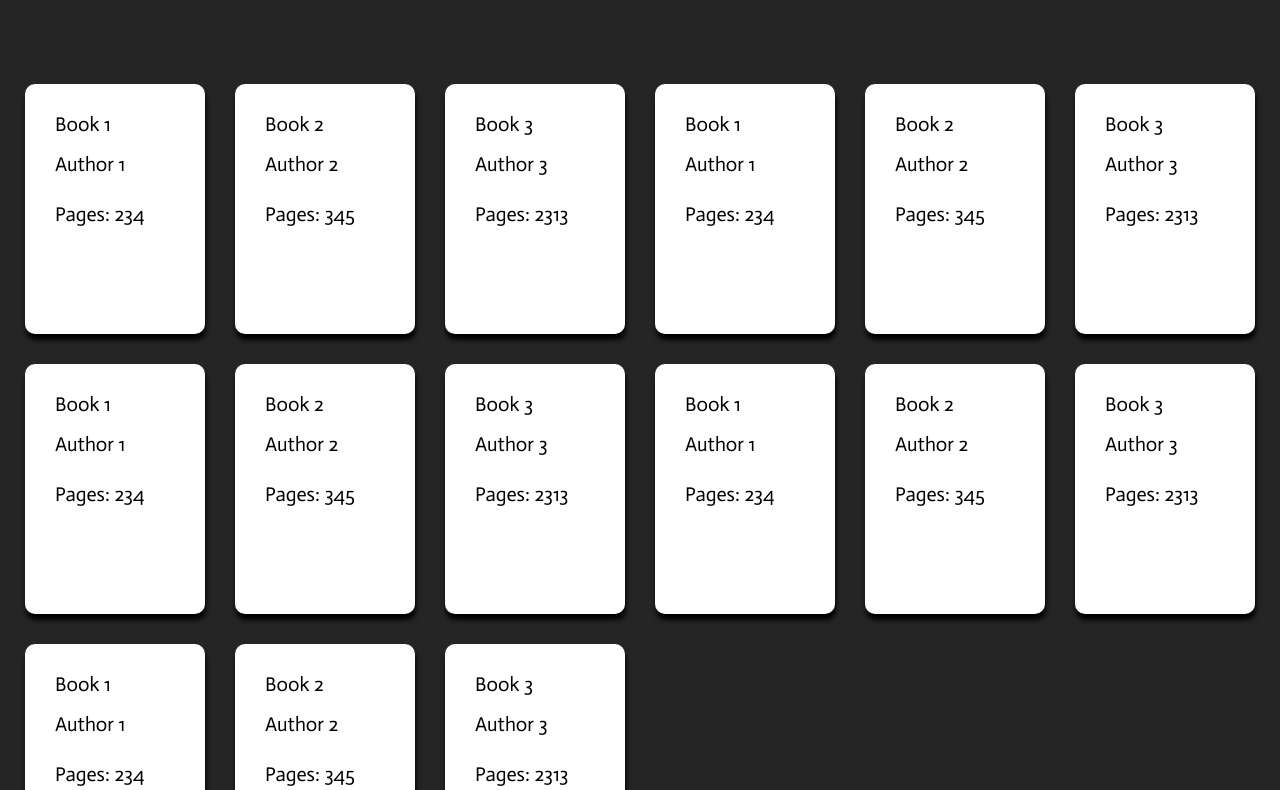
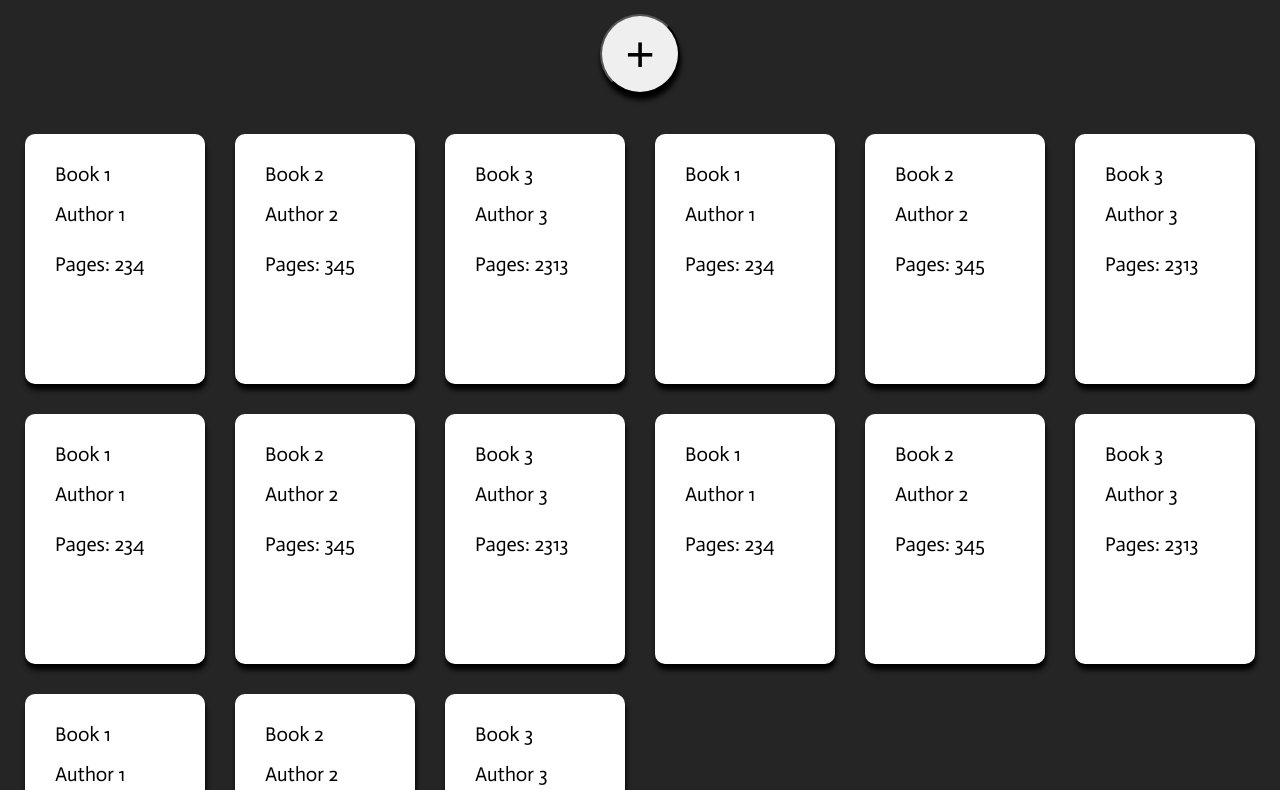
Before and after one commit to seanmckone/odin-library, a website: page index.html in a window 1280 px wide. Shown: the part 146-936 px from the top of the page. Drawn offline with Linux system fonts and the light colour scheme.

Commit message:
Add button to add books

```diff
--- a/index.html
+++ b/index.html
@@ -16,6 +16,7 @@
             <h1>My Library</h1>
         </header>
         <div class="content">
+            <button class="addbutton">+</button>
             <!-- <div class="addbook">
                 <h2>Add Book</h2>
                 <form action="/addbook" method="post" id="addbook_form">
--- a/styles.css
+++ b/styles.css
@@ -160,7 +160,7 @@ h1 {
     font-size: 64px;
     height: 70px;
     margin-top: 60px;
-    margin-bottom: 100px;
+    margin-bottom: 30px;
 }
 
 h2 {
@@ -171,6 +171,19 @@ h2 {
 .content {
     margin-left: 10px;
     margin-right: 10px;
+}
+
+.addbutton {
+    width: 80px;
+    height: 80px;
+    border-radius: 50px;
+    font-size: 50px;
+    margin-bottom: 40px;
+    cursor: pointer;
+    /* Shadow */
+    box-shadow: 0px 6px 5px 0px rgba(0, 0, 0);
+    -webkit-box-shadow: 1px 6px 5px 0px rgba(0, 0, 0);
+    -moz-box-shadow: 1px 6px 5px 0px rgba(0, 0, 0);
 }
 
 .booklist {
```
